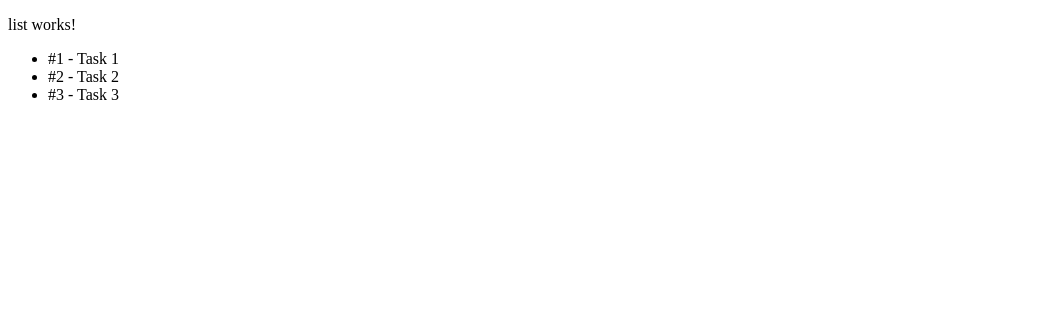
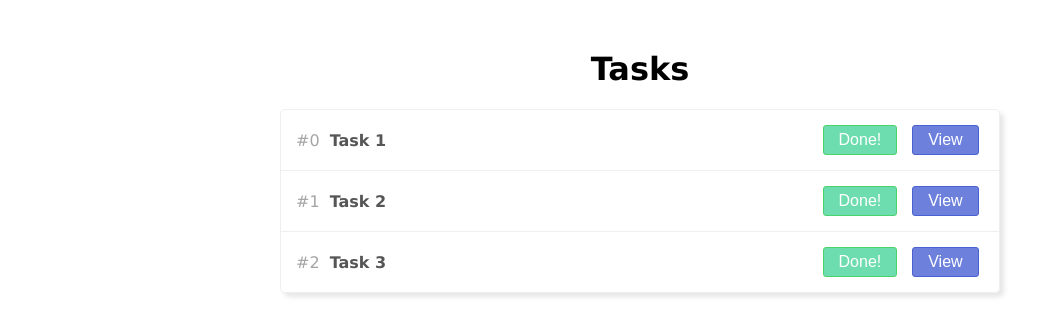
Before and after one commit to ideaigniter/todo-app-tutorial, an Angular app: page /list in a window 1280 px wide. Shown: the top 336 px of the page, without its empty margins (0-1059 px from the left). Built offline with nearby package versions, Linux system fonts and the light colour scheme.

Commit message:
Add CSS and HTML for todo list component

```diff
--- a/src/app/todo/list/list.component.css
+++ b/src/app/todo/list/list.component.css
@@ -0,0 +1,70 @@
+.container {
+  font-family: Verdana, Geneva, Tahoma, sans-serif;
+  width: 720px;
+  margin: 50px auto;
+}
+
+.container h1 {
+  text-align: center;
+}
+
+.container .task-list {
+  border: 1px solid #efefef;
+  border-radius: 5px;
+  box-shadow: 4px 4px 5px #e6e6e6;
+}
+
+.container .task-list .task {
+  min-height: 30px;
+  display: flex;
+  flex-direction: row;
+  justify-content: space-between;
+  align-items: center;
+  padding: 15px;
+  border-bottom: 1px solid #efefef;
+}
+
+.container .task-list .task:last-child {
+  border-bottom: none;
+}
+
+.container .task-list .task .task__index {
+  width: 50px;
+  color: #a5a5a5;
+}
+
+.container .task-list .task .task__title {
+  width: 100%;
+  padding-right: 30px;
+  color: #565656;
+  font-weight: 700;
+}
+
+.container .task-list .task .task__actions {
+  width: 240px;
+}
+
+.container .task-list .task .task__actions button {
+  border-radius: 3px;
+  font-size: 16px;
+  color: white;
+  padding: 5px 15px;
+}
+
+.container .task-list .task .task__actions button.done {
+  background: #6ddcae;
+  border: 1px solid #4ad26c;
+  margin-right: 15px;
+}
+
+.container .task-list .task .task__actions button.view {
+  background: #6d80dc;
+  border: 1px solid #4a61d2;
+}
+
+.container .task-list .task .task__actions button:hover,
+.container .task-list .task .task__actions button:focus,
+.container .task-list .task .task__actions button:active {
+  opacity: 0.7;
+  cursor: pointer;
+}
--- a/src/app/todo/list/list.component.html
+++ b/src/app/todo/list/list.component.html
@@ -1,4 +1,13 @@
-<p>list works!</p>
-<ul>
-  <li *ngFor="let task of tasks">#{{ task.id }} - {{ task.title }}</li>
-</ul>
+<div class="container">
+  <h1>Tasks</h1>
+  <div class="task-list">
+    <div class="task" *ngFor="let task of tasks; index as i">
+      <span class="task__index">#{{ i }}</span>
+      <span class="task__title">{{ task.title }}</span>
+      <span class="task__actions">
+        <button class="done">Done!</button>
+        <button class="view">View</button>
+      </span>
+    </div>
+  </div>
+</div>
```
Also changed, not shown: 1 other file (tests, documents, lock files or other folders).
